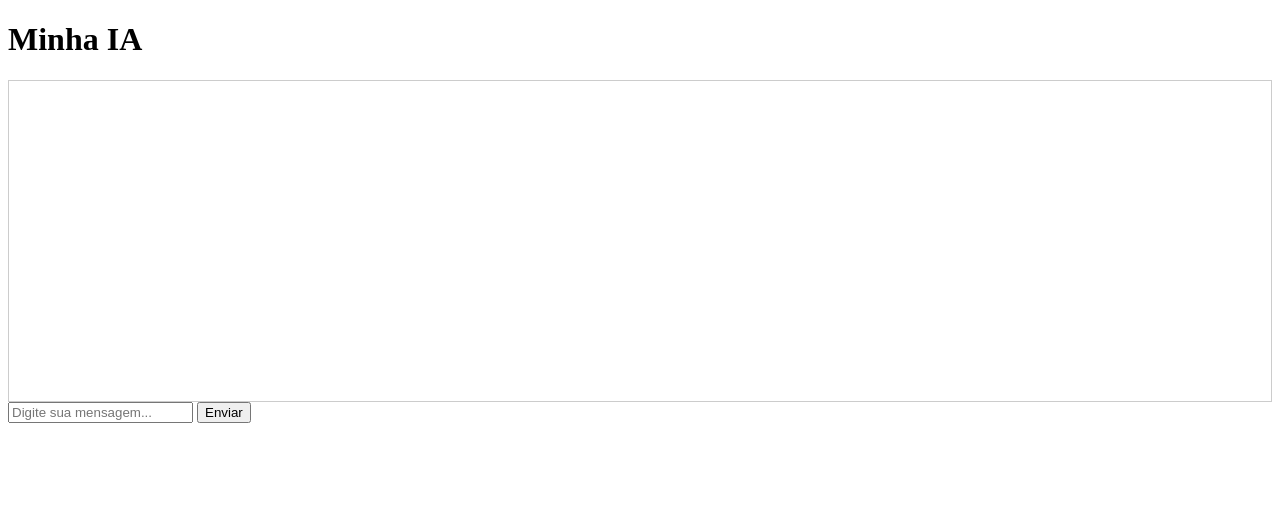
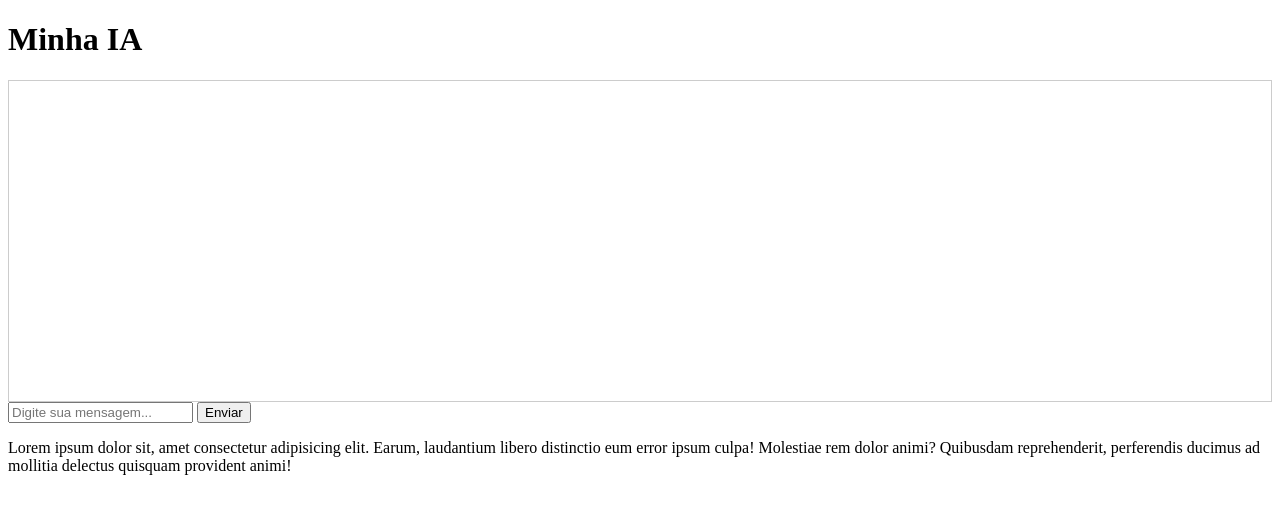
Before and after one commit to miqueias-nascimentto/ChatBot-IA, a plain HTML site: page site-exemplo/index.html in a window 1280 px wide. Drawn offline with Linux system fonts and the light colour scheme; files whose address does not match are found by name.

Commit message:
Update index.html

```diff
--- a/site-exemplo/index.html
+++ b/site-exemplo/index.html
@@ -10,7 +10,7 @@
     </div>
   <input type="text" id="user_input" placeholder="Digite sua mensagem...">
   <button onclick="sendMessage()">Enviar</button>
-<p></p>
+<p>Lorem ipsum dolor sit, amet consectetur adipisicing elit. Earum, laudantium libero distinctio eum error ipsum culpa! Molestiae rem dolor animi? Quibusdam reprehenderit, perferendis ducimus ad mollitia delectus quisquam provident animi!</p>
   <script src="script.js"></script>
 </body>
 </html>
```
